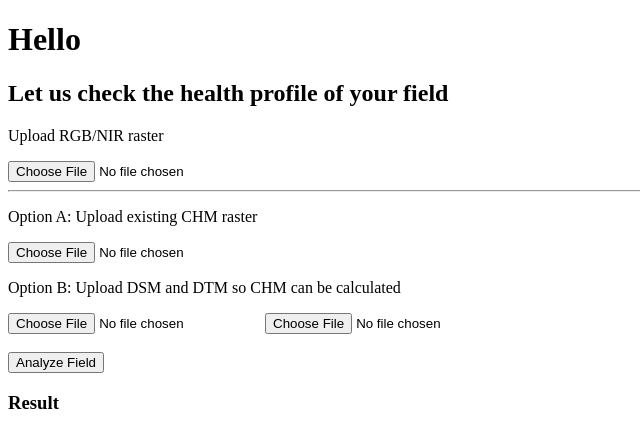
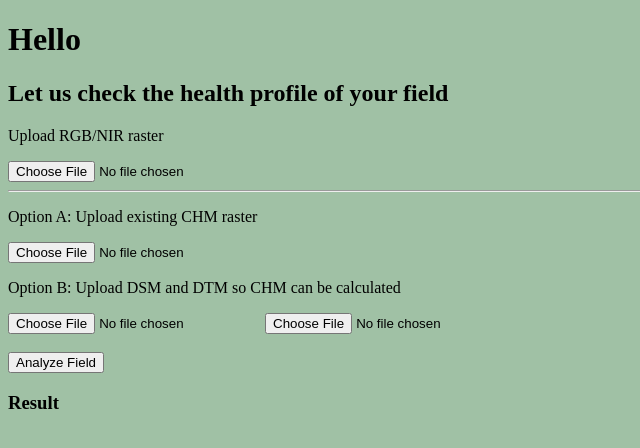
Before and after one commit to MerryG1/FIELD-HEALTH-APP, a Flask app: page / in a window 1280 px wide. Shown: the top 448 px of the page, without its empty margins (0-640 px from the left). Run offline with Flask 3, Linux system fonts and the light colour scheme; parts of the project's set-up code (start-up, migrations or seed data) failed here and were passed over.

Commit message:
Added description about the app and its usage to the REAdme FILE Modofied html and css files to link with each other.

```diff
--- a/templates/index.html
+++ b/templates/index.html
@@ -2,8 +2,9 @@
 <html>
 <head>
     <title>Field Health App</title>
+    <link rel="stylesheet" type="text/css" href="styles.css">
 </head>
-<body>
+<body class="background">
     <h1>Hello</h1>
     <h2>Let us check the health profile of your field</h2>
 
--- /dev/null
+++ b/templates/styles.css
@@ -0,0 +1,12 @@
+.background {
+    background-color: #a0c1a5;
+    background-size: cover;
+    background-position: center;
+}
+
+.p {
+    font-family: 'Arial', sans-serif;
+    font-size: 16px;
+    color: #6e5454;
+    line-height: 1.5;
+}
```
Also changed, not shown: README.md.
